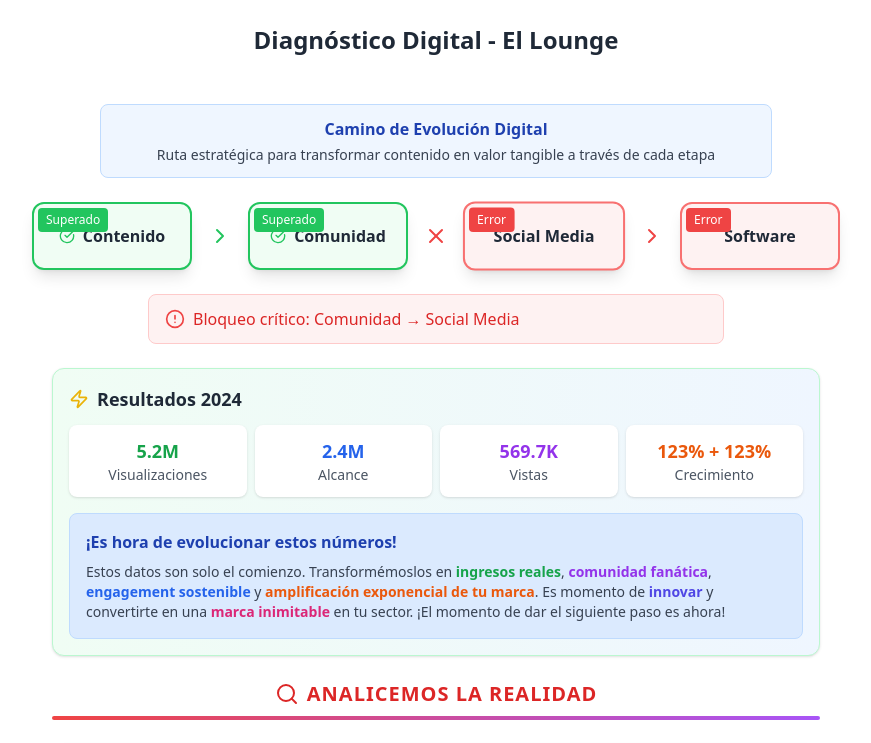
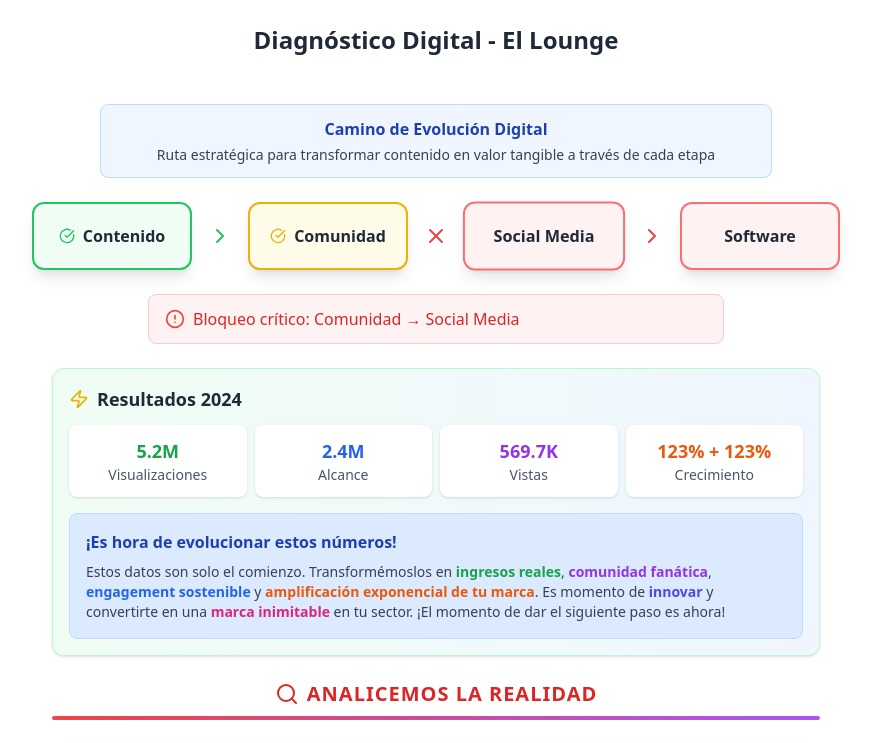
Before and after one commit to deivipluss/landing, a Next.js app: page /ktdrallounge in a window 1280 px wide. Shown: the top 743 px of the page, without its empty margins (204-1075 px from the left). Built offline with nearby package versions, Linux system fonts and the light colour scheme.

Commit message:
loung14e

```diff
--- a/app/ktdrallounge/page.tsx
+++ b/app/ktdrallounge/page.tsx
@@ -36,13 +36,13 @@ export default function DiagnosticoDigital() {
       {/* Flowchart principal */}
       <div className="flex flex-wrap items-center justify-center gap-2 relative w-full px-4 md:px-8">
         {/* Contenido - Completado */}
-        <Card className="p-3 min-w-[120px] md:min-w-40 text-center border-2 border-green-500 bg-green-50 shadow-lg hover:shadow-xl transition-shadow relative">
-          <div className="absolute top-1 left-1 bg-green-500 text-white text-xs px-2 py-1 rounded">Superado</div>
+        <Card className="p-3 min-w-[120px] md:min-w-40 text-center border-2 border-green-500 bg-green-50 shadow-lg hover:shadow-xl transition-shadow">
           <CardContent className="p-2">
             <div className="font-semibold text-gray-800 flex items-center justify-center">
               <CheckCircle className="h-4 w-4 text-green-500 mr-2 hidden md:inline" />
               Contenido
             </div>
+            <div className="text-xs text-green-600 mt-1 md:hidden">Superado</div>
           </CardContent>
         </Card>
 
@@ -50,14 +50,14 @@ export default function DiagnosticoDigital() {
           <ChevronRight className="text-green-500 h-6 w-6" />
         </div>
 
-        {/* Comunidad - Completado */}
-        <Card className="p-3 min-w-[120px] md:min-w-40 text-center border-2 border-green-500 bg-green-50 shadow-lg hover:shadow-xl transition-shadow relative">
-          <div className="absolute top-1 left-1 bg-green-500 text-white text-xs px-2 py-1 rounded">Superado</div>
+        {/* Comunidad - En curso */}
+        <Card className="p-3 min-w-[120px] md:min-w-40 text-center border-2 border-yellow-500 bg-yellow-50 shadow-lg hover:shadow-xl transition-shadow">
           <CardContent className="p-2">
             <div className="font-semibold text-gray-800 flex items-center justify-center">
-              <CheckCircle className="h-4 w-4 text-green-500 mr-2 hidden md:inline" />
+              <CheckCircle className="h-4 w-4 text-yellow-500 mr-2 hidden md:inline" />
               Comunidad
             </div>
+            <div className="text-xs text-yellow-600 mt-1 md:hidden">En curso</div>
           </CardContent>
         </Card>
 
@@ -71,10 +71,10 @@ export default function DiagnosticoDigital() {
           animate={{ scale: [1, 1.1, 1] }}
           transition={{ duration: 1.5, repeat: Infinity }}
         >
-          <Card className="p-3 min-w-[120px] md:min-w-40 text-center border-2 border-red-400 bg-red-50 shadow-lg hover:shadow-xl transition-shadow relative">
-            <div className="absolute top-1 left-1 bg-red-500 text-white text-xs px-2 py-1 rounded">Error</div>
+          <Card className="p-3 min-w-[120px] md:min-w-40 text-center border-2 border-red-400 bg-red-50 shadow-lg hover:shadow-xl transition-shadow">
             <CardContent className="p-2">
               <div className="font-semibold text-gray-800">Social Media</div>
+              <div className="text-xs text-red-600 mt-1 md:hidden">Error</div>
             </CardContent>
           </Card>
         </motion.div>
@@ -84,10 +84,10 @@ export default function DiagnosticoDigital() {
         </div>
 
         {/* Software - Pendiente */}
-        <Card className="p-3 min-w-[120px] md:min-w-40 text-center border-2 border-red-400 bg-red-50 shadow-lg hover:shadow-xl transition-shadow relative">
-          <div className="absolute top-1 left-1 bg-red-500 text-white text-xs px-2 py-1 rounded">Error</div>
+        <Card className="p-3 min-w-[120px] md:min-w-40 text-center border-2 border-red-400 bg-red-50 shadow-lg hover:shadow-xl transition-shadow">
           <CardContent className="p-2">
             <div className="font-semibold text-gray-800">Software</div>
+            <div className="text-xs text-red-600 mt-1 md:hidden">Error</div>
           </CardContent>
         </Card>
       </div>
@@ -586,6 +586,10 @@ export default function DiagnosticoDigital() {
           </div>
         </CardContent>
       </Card>
+
+      <footer className="bg-[#1A1A2E]/80 backdrop-blur-lg text-center py-6 text-gray-400 text-sm mt-auto border-t border-[#4A90E2]/20">
+        © 2025 - Deivipluss. ¡Todos los derechos reservados!
+      </footer>
     </div>
   );
 }
```
